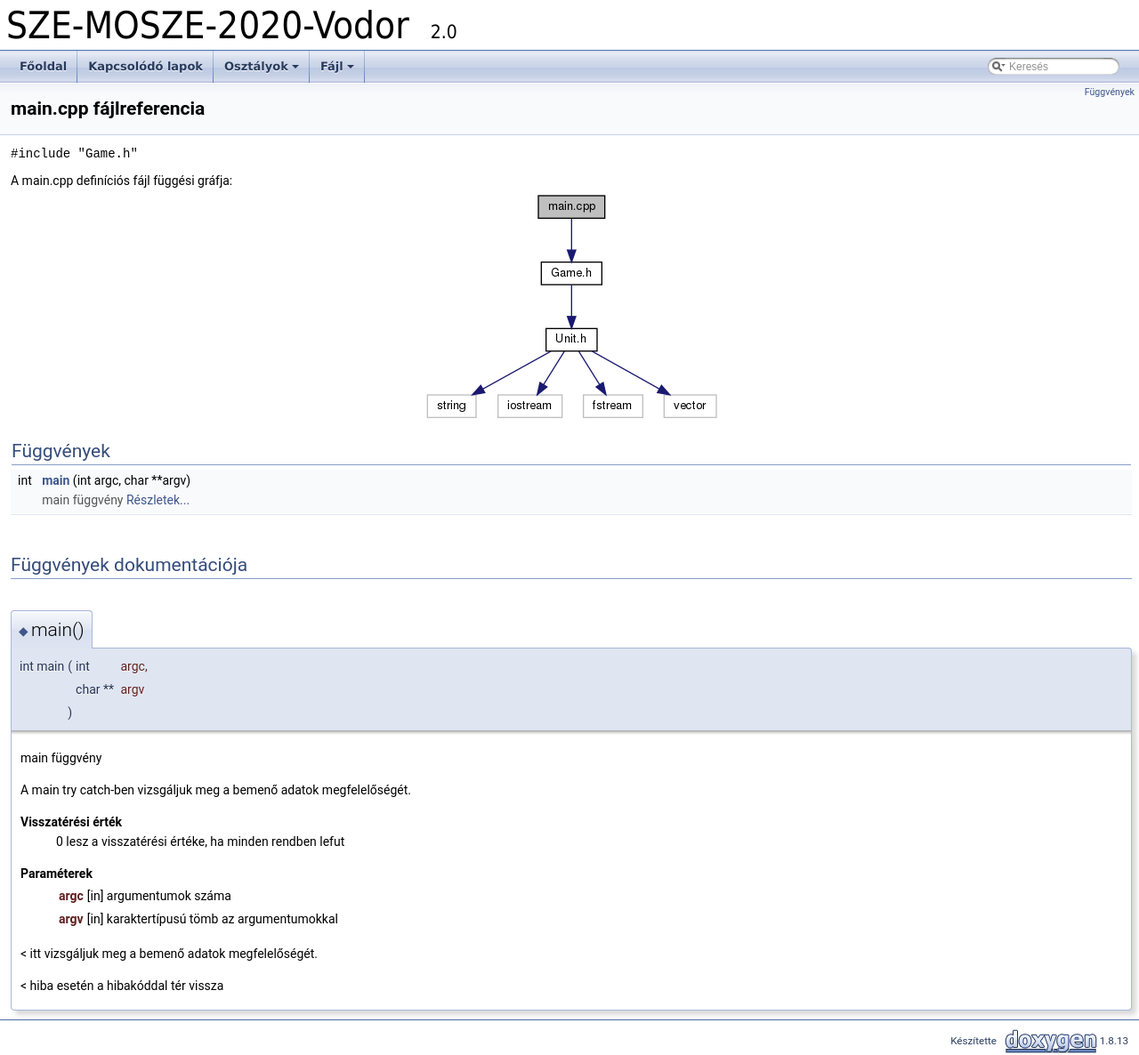
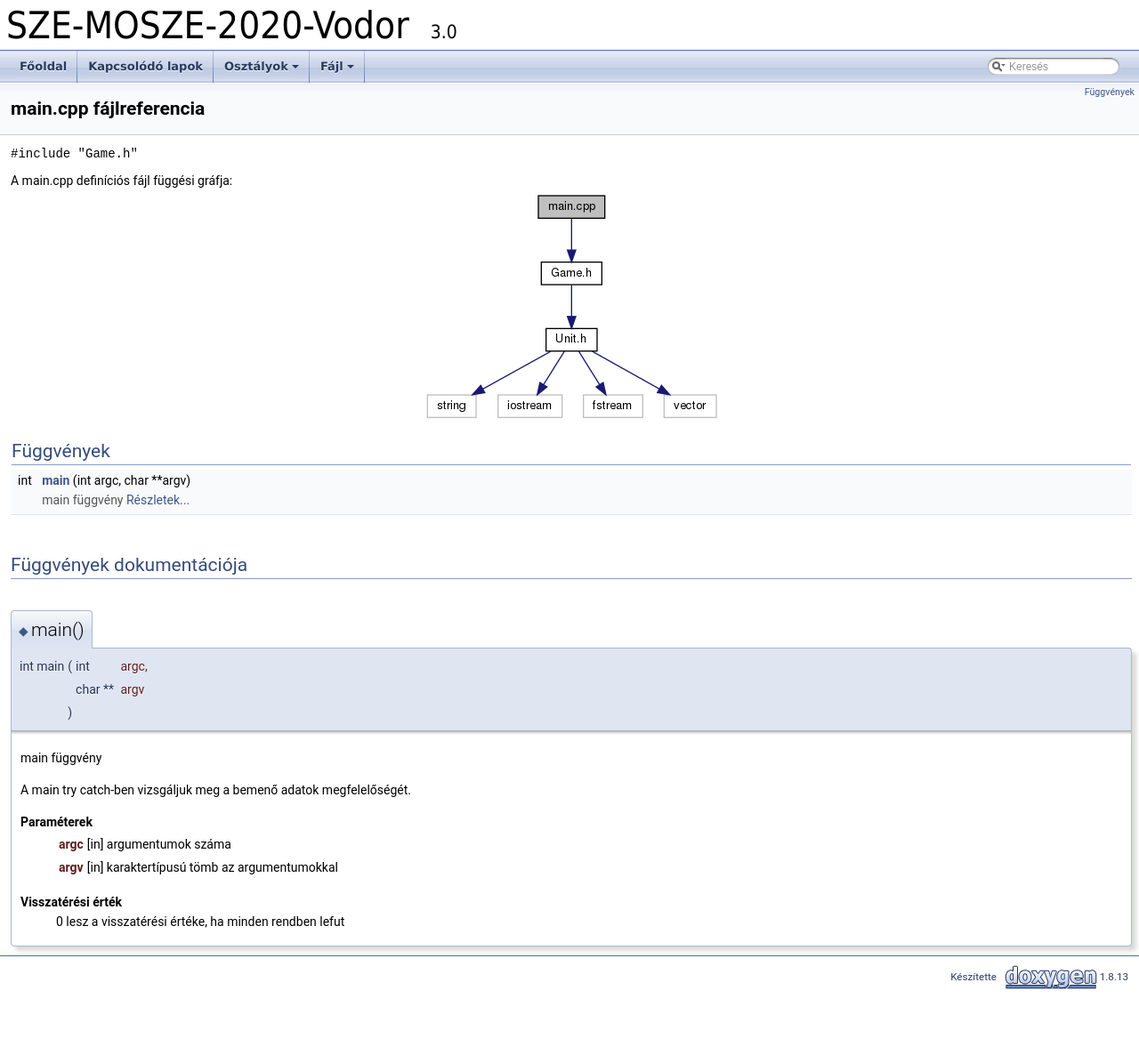
Before and after one commit to petinexus/tesztelosmosze, a plain HTML site: page main_8cpp.html in a window 1280 px wide. Shown: the whole page at 89% size. After the commit the page ends 1114 px from the top, so only its background shows below. Drawn offline with Linux system fonts and the light colour scheme.

Commit message:
Update gh-pages to output generated at ebe3512

```diff
--- a/main_8cpp.html
+++ b/main_8cpp.html
@@ -22,7 +22,7 @@
  <tr style="height: 56px;">
   <td id="projectalign" style="padding-left: 0.5em;">
    <div id="projectname">SZE-MOSZE-2020-Vodor
-   &#160;<span id="projectnumber">2.0</span>
+   &#160;<span id="projectnumber">3.0</span>
    </div>
   </td>
  </tr>
@@ -111,16 +111,14 @@ Függvények</h2></td></tr>
 
 <p>main függvény </p>
 <p>A main try catch-ben vizsgáljuk meg a bemenő adatok megfelelőségét.</p>
-<dl class="section return"><dt>Visszatérési érték</dt><dd>0 lesz a visszatérési értéke, ha minden rendben lefut</dd></dl>
 <dl class="params"><dt>Paraméterek</dt><dd>
   <table class="params">
     <tr><td class="paramname">argc</td><td>[in] argumentumok száma </td></tr>
-    <tr><td class="paramname">argv</td><td>[in] karaktertípusú tömb az argumentumokkal </td></tr>
+    <tr><td class="paramname">argv</td><td>[in] karaktertípusú tömb az argumentumokkal</td></tr>
   </table>
   </dd>
 </dl>
-<p>&lt; itt vizsgáljuk meg a bemenő adatok megfelelőségét.</p>
-<p>&lt; hiba esetén a hibakóddal tér vissza </p>
+<dl class="section return"><dt>Visszatérési érték</dt><dd>0 lesz a visszatérési értéke, ha minden rendben lefut </dd></dl>
 
 </div>
 </div>
```
Also changed, not shown: Game_8h_source.html (+1 -1 lines), Unit_8h_source.html (+1 -1 lines), annotated.html (+1 -1 lines), autotoc_md0.html (+1 -1 lines), classGame-members.html (+1 -1 lines), classGame.html (+2 -2 lines), classUnit-members.html (+1 -1 lines), classUnit.html (+3 -3 lines), classes.html (+1 -1 lines), files.html (+1 -1 lines), functions.html (+1 -1 lines), functions_func.html (+1 -1 lines), functions_vars.html (+1 -1 lines), globals.html (+1 -1 lines), 4 more files.
